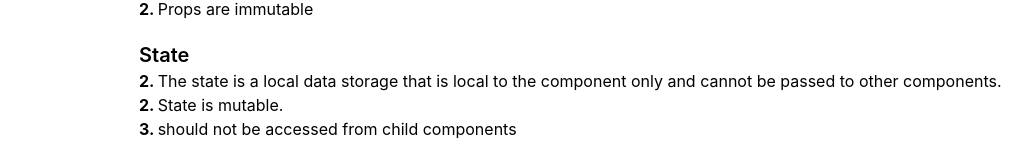
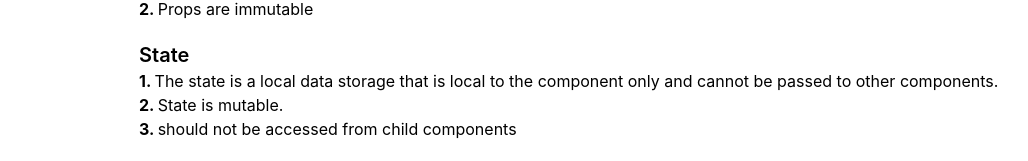
Before and after one commit to Dev-Zual/simple-react-website, a React (Create React App) app: page / in a window 1280 px wide. Shown: the part 1847-2008 px from the top of the page, without its empty margins (21-1049 px from the left). Built offline with nearby package versions, Linux system fonts and the light colour scheme.

Commit message:
complete the project

```diff
--- a/src/components/Quistions/Quistions.js
+++ b/src/components/Quistions/Quistions.js
@@ -35,7 +35,7 @@ const Quistions = () => {
           <div className="mt-5">
             <h3 className="text-xl font-semibold">State</h3>
             <p>
-              <strong>2. </strong>
+              <strong>1. </strong>
               The state is a local data storage that is local to the component
               only and cannot be passed to other components. <br />
               <strong>2. </strong>
```
